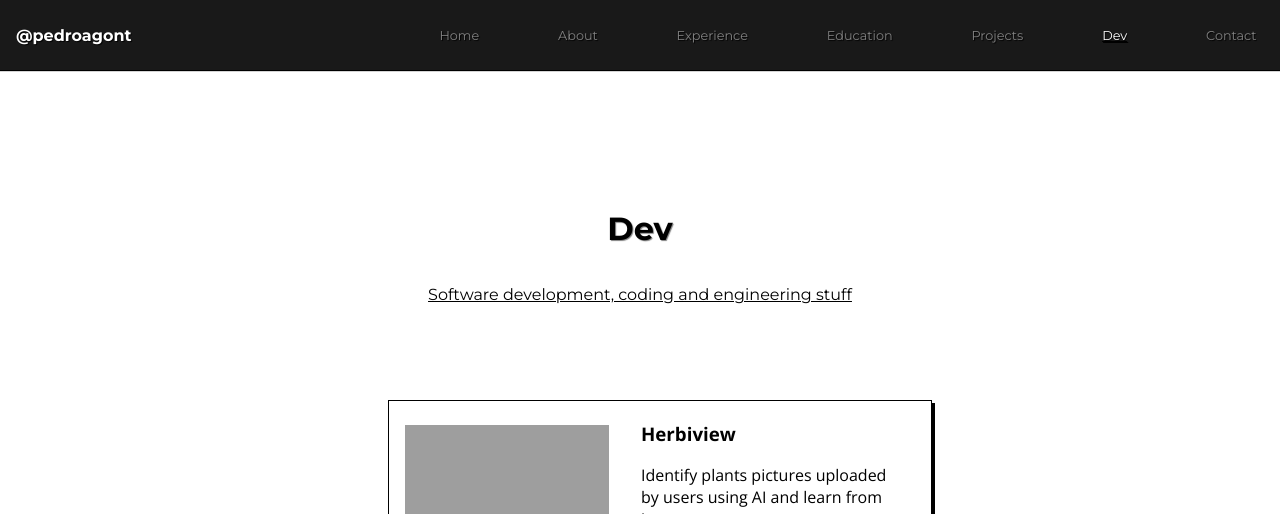
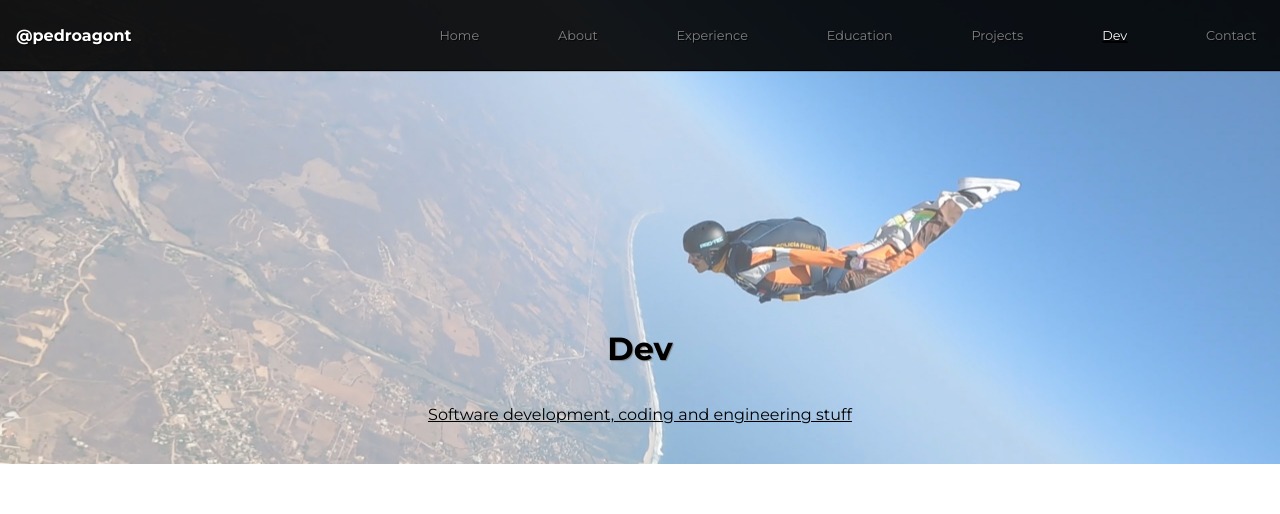
Before and after one commit to pedroagont/pedroagont, a React (Create React App) app: page /dev in a window 1280 px wide. Shown: the top 514 px of the page. Built offline with nearby package versions, Linux system fonts and the light colour scheme; grey boxes are pictures that could not be loaded.

Commit message:
Add header skydive image

```diff
--- a/src/components/Header.js
+++ b/src/components/Header.js
@@ -1,6 +1,9 @@
-function Header({ title, description }) {
+function Header({ title, description, backgroundImg }) {
   return (
-    <header className="header">
+    <header
+      className="header"
+      style={{ backgroundImage: `url('/images/header.jpg')` }}
+    >
       <h1>{title}</h1>
       <p>{description}</p>
     </header>
--- a/src/pages/Home.js
+++ b/src/pages/Home.js
@@ -7,7 +7,10 @@ function Home({ data }) {
 
   return (
     <>
-      <header className="header">
+      <header
+        className="header"
+        style={{ backgroundImage: `url('/images/header.jpg')` }}
+      >
         <h1>{data.title}</h1>
         <h2>
           <Typewriter
--- a/src/styles/App.css
+++ b/src/styles/App.css
@@ -65,9 +65,13 @@ header.header {
   flex-direction: column;
   justify-content: flex-end;
   align-items: center;
-  height: 40vh;
+  height: 55vh;
   margin-bottom: 5em;
+  padding-bottom: 1.5em;
   font-family: 'Montserrat', sans-serif;
+
+  background-size: cover;
+  background-position: center;
 }
 
 header.header h1 {
```
Also changed, not shown: public/images/header.jpg (added).
